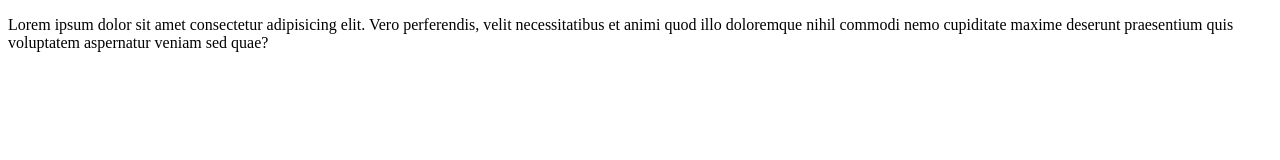
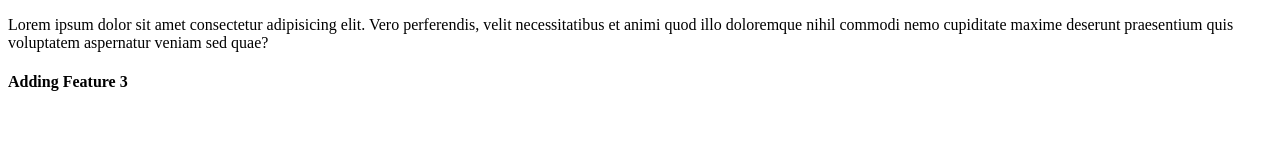
Before and after one commit to realkhatju/GitTesting, a plain HTML site: page index.html in a window 1280 px wide. Drawn offline with Linux system fonts and the light colour scheme.

Commit message:
adding feature3 and feature3 header

```diff
--- /dev/null
+++ b/feature3.js
@@ -0,0 +1 @@
+console.log('feature3');
--- a/index.html
+++ b/index.html
@@ -10,7 +10,9 @@
 <header>
     <p>Lorem ipsum dolor sit amet consectetur adipisicing elit. Vero perferendis, velit necessitatibus et animi quod illo doloremque nihil commodi nemo cupiditate maxime deserunt praesentium quis voluptatem aspernatur veniam sed quae?</p>
 </header>
-
+<body>
+    <h4>Adding Feature 3</h4>
+</body>
 
 
 </html>
```
